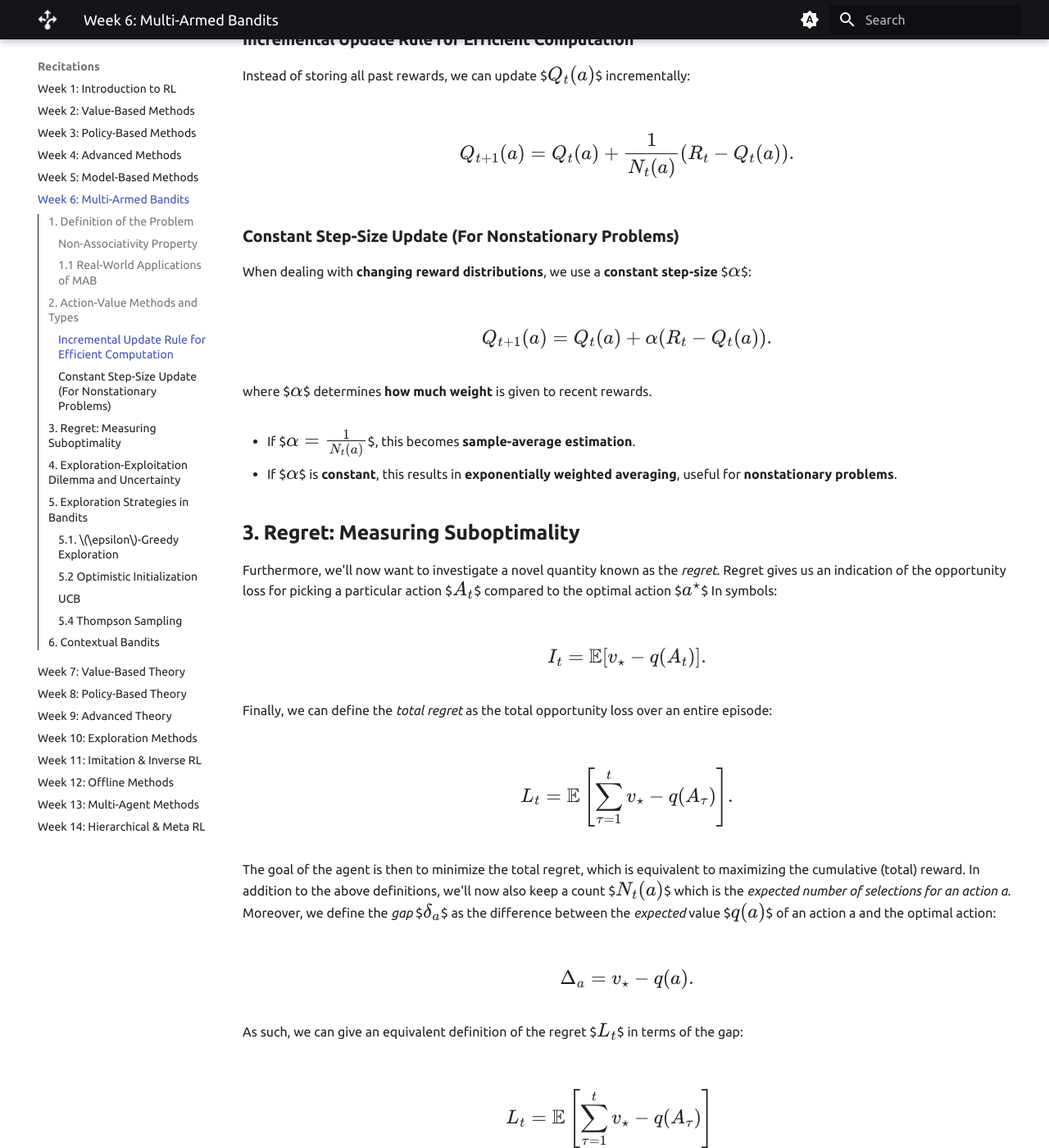
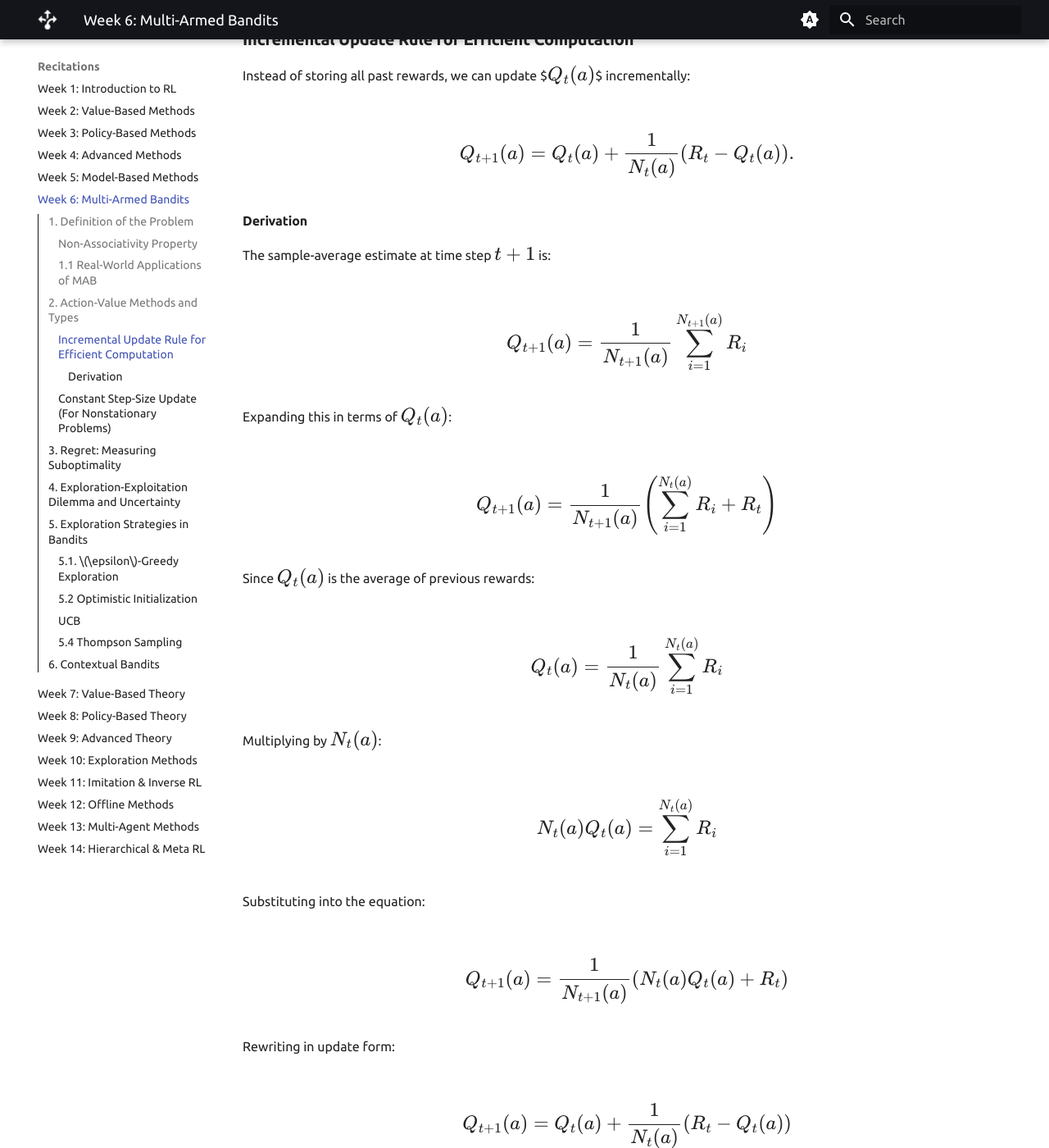
Before and after one commit to DeepRLCourse/DeepRLCourse.github.io, an MkDocs documentation site: the page built from docs/recitations/week6.md, in a window 1280 px wide and 1400 px high, scrolled down 1539 px. Shown: the whole window at 82% size. Built offline with MkDocs 1.6.1 and Material for MkDocs 9.7.7, drawn with Linux system fonts in a browser that asks for light colours; some web fonts are replaced; some of the changed text lies outside the part shown.

Commit message:
Update week6.md

```diff
--- a/docs/recitations/week6.md
+++ b/docs/recitations/week6.md
@@ -52,6 +52,46 @@ Instead of storing all past rewards, we can update $$Q_t(a)$$ incrementally:
 $$
 Q_{t+1}(a) = Q_t(a) + \frac{1}{N_t(a)} (R_t - Q_t(a)).
 $$
+
+
+#### **Derivation**
+The sample-average estimate at time step \( t+1 \) is:
+
+$$
+Q_{t+1}(a) = \frac{1}{N_{t+1}(a)} \sum_{i=1}^{N_{t+1}(a)} R_i
+$$
+
+Expanding this in terms of \( Q_t(a) \):
+
+$$
+Q_{t+1}(a) = \frac{1}{N_{t+1}(a)} \left( \sum_{i=1}^{N_t(a)} R_i + R_t \right)
+$$
+
+Since \( Q_t(a) \) is the average of previous rewards:
+
+$$
+Q_t(a) = \frac{1}{N_t(a)} \sum_{i=1}^{N_t(a)} R_i
+$$
+
+Multiplying by \( N_t(a) \):
+
+$$
+N_t(a) Q_t(a) = \sum_{i=1}^{N_t(a)} R_i
+$$
+
+Substituting into the equation:
+
+$$
+Q_{t+1}(a) = \frac{1}{N_{t+1}(a)} \left( N_t(a) Q_t(a) + R_t \right)
+$$
+
+Rewriting in update form:
+
+$$
+Q_{t+1}(a) = Q_t(a) + \frac{1}{N_t(a)} (R_t - Q_t(a))
+$$
+
+This allows us to update \( Q_t(a) \) without storing all past rewards.
 
 ### **Constant Step-Size Update (For Nonstationary Problems)**
 When dealing with **changing reward distributions**, we use a **constant step-size** $$\alpha$$:
```
